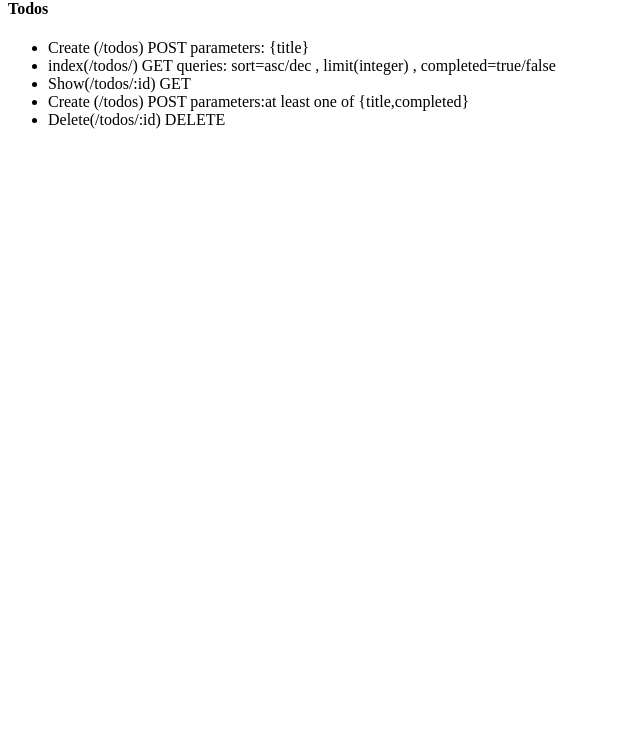
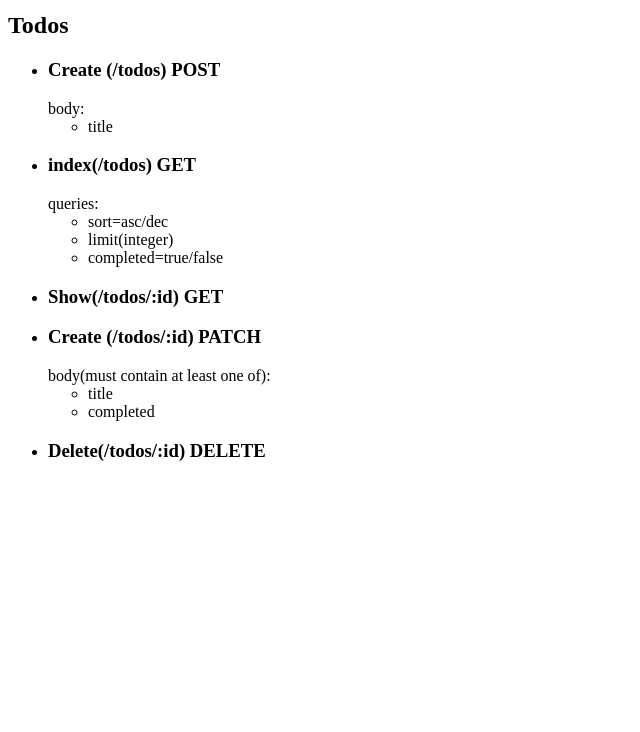
Before and after one commit to AlaaSayed794/postgres-with-node, a website: page src/views/index.html in a window 1280 px wide. Shown: the part 68-800 px from the top of the page, without its empty margins (0-640 px from the left). Drawn offline with Linux system fonts and the light colour scheme.

Commit message:
documentation

```diff
--- a/src/views/index.html
+++ b/src/views/index.html
@@ -6,18 +6,45 @@
 </head>
 
 <body>
-  <h2 id="api-endpoints">API Endpoints</h2>
-  <h4 id="todos">Todos</h4>
+  <h1 id="api-endpoints">API Endpoints</h1>
+  <h2 id="todos">Todos</h2>
   <ul>
-    <li>Create (/todos) POST
-      parameters: {title}</li>
-    <li>index(/todos/) GET
-      queries: sort=asc/dec , limit(integer) , completed=true/false
+    <li>
+      <h3>Create (/todos) POST</h3>
+      body:
+      <ul>
+        <li> title
+        </li>
+      </ul>
     </li>
-    <li>Show(/todos/:id) GET</li>
-    <li>Create (/todos) POST
-      parameters:at least one of {title,completed}</li>
-    <li>Delete(/todos/:id) DELETE</li>
+    <li>
+      <h3>index(/todos) GET</h3>
+      queries:
+      <ul>
+        <li> sort=asc/dec
+        </li>
+        <li> limit(integer)
+        </li>
+        <li> completed=true/false
+        </li>
+      </ul>
+    </li>
+    <li>
+      <h3>Show(/todos/:id) GET</h3>
+    </li>
+    <li>
+      <h3>Create (/todos/:id) PATCH</h3>
+      body(must contain at least one of):
+      <ul>
+        <li> title
+        </li>
+        <li> completed
+        </li>
+      </ul>
+    </li>
+    <li>
+      <h3>Delete(/todos/:id) DELETE</h3>
+    </li>
   </ul>
 </body>
 
```
